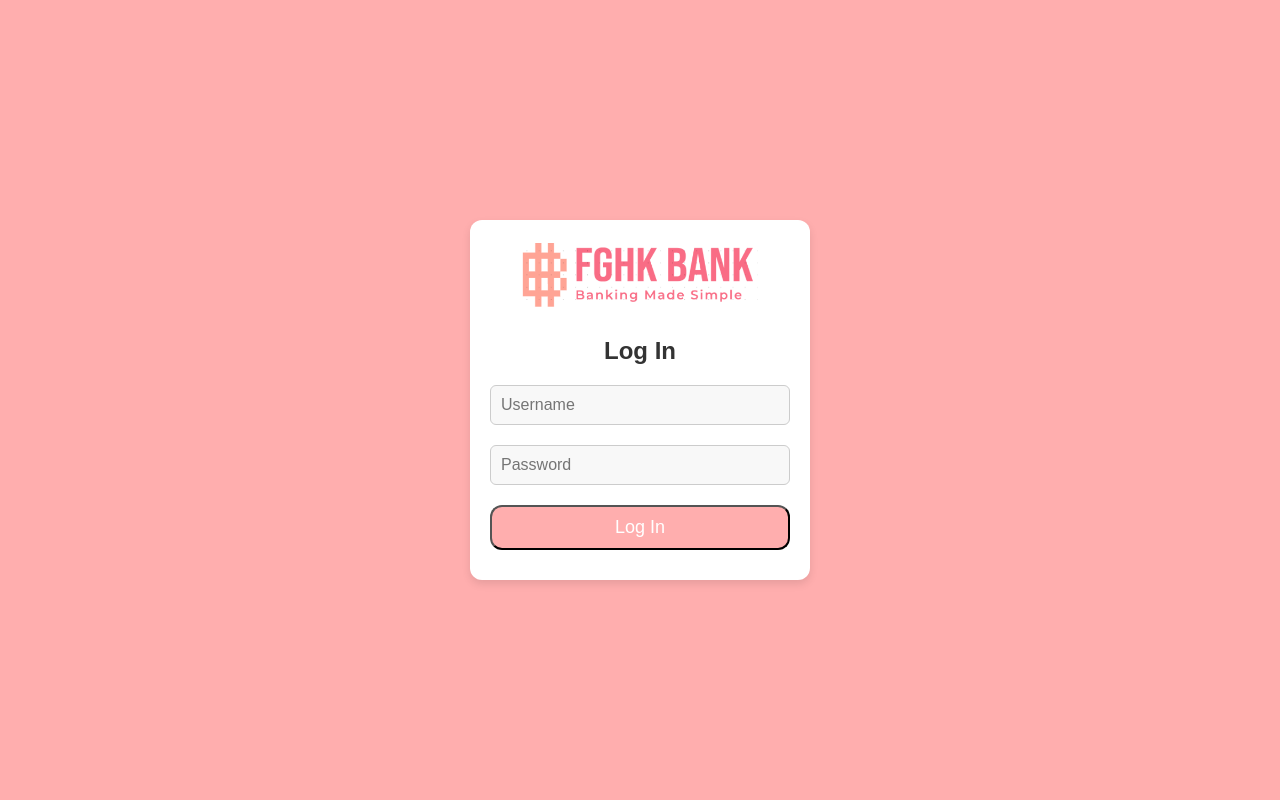
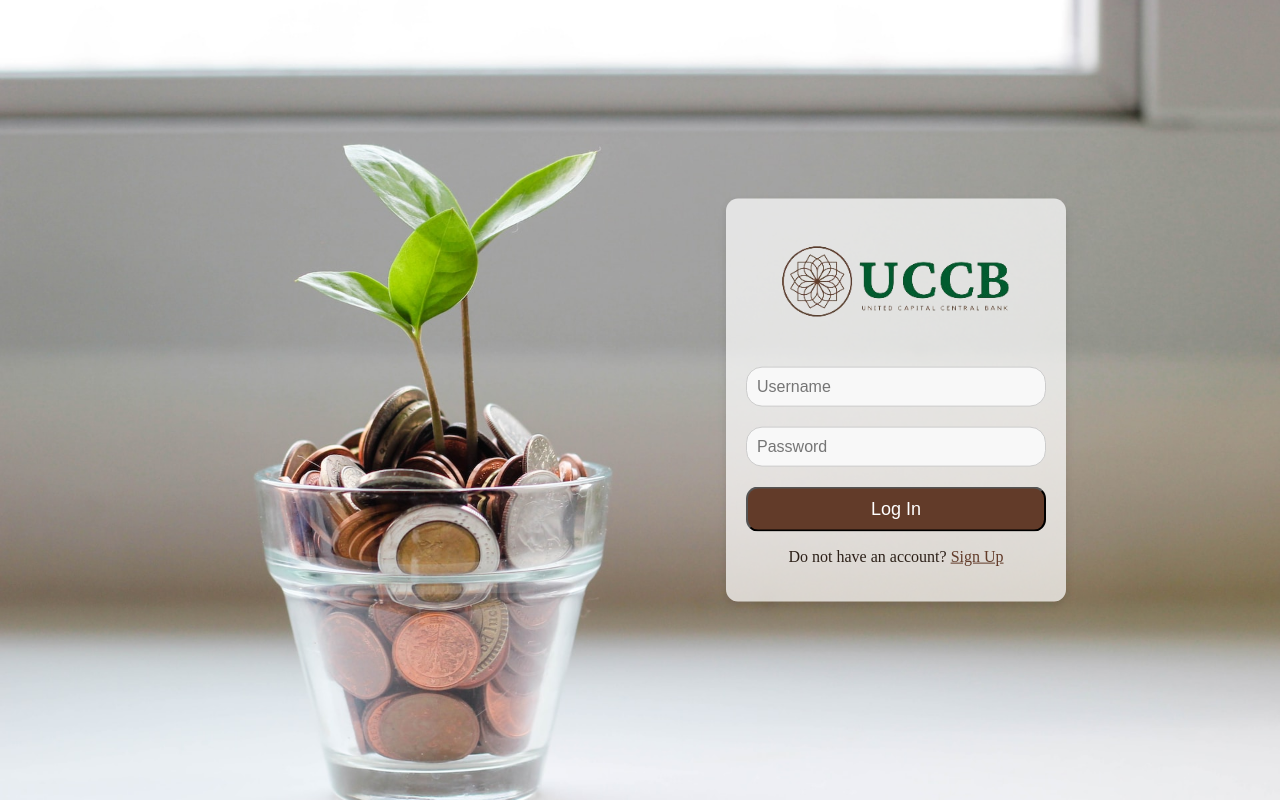
Before and after one commit to gauthamcsudheer/Bank-Management-System, a Django app: page /banking/login/ in a window 1280 px wide. Run offline with Django 4.2, Linux system fonts and the light colour scheme.

Commit message:
Login Updated

```diff
--- a/bank_system/urls.py
+++ b/bank_system/urls.py
@@ -4,6 +4,7 @@ from django.contrib import admin
 from django.conf import settings
 from django.conf.urls.static import static
 from django.urls import include, path
+
 
 urlpatterns = [
     path('admin/', admin.site.urls),
--- a/banking/templates/login.html
+++ b/banking/templates/login.html
@@ -5,23 +5,33 @@
     <meta name="viewport" content="width=device-width, initial-scale=1.0">
     <title>Login</title>
 
+    <link rel="preconnect" href="https://fonts.googleapis.com">
+    <link rel="preconnect" href="https://fonts.gstatic.com" crossorigin>
+    <link href="https://fonts.googleapis.com/css2?family=Poppins:wght@500&display=swap" rel="stylesheet">
+
     {% load static %}
 
     <style>
         body {
-            background-color: #ffaeae;
+            background-image: url("{% static 'loginbg.jpg' %}");
+            background-size: cover; /* Cover the entire viewport */
+            background-position: center; /* Center the background image */
+            height: 100vh; /* Set body height to viewport height */
+            width: 100vw; /* Set body width to viewport width */
+            overflow: hidden;
             margin: 0;
             padding: 0;
-            font-family: Arial, Helvetica, sans-serif;
+            font-family: 'Poppins', sans-serif;
         }
 
         .logo {
             text-align: center;
-            margin-bottom: 20px;
+            margin-bottom: 40px;
         }
 
         .logo img {
             width: 240px;  /* Adjust the width as needed */
+            margin-top: 20px;
         }
 
         .sign-in {
@@ -29,10 +39,10 @@
             width: 300px;
             position: absolute;
             top: 50%;  /* Adjust the position as needed */
-            left: 50%;
+            left: 70%;
             transform: translate(-50%, -50%);
             border-radius: 12px;
-            background-color: #fff;
+            background-color: rgba(255, 255, 255, 0.7);
             padding: 20px;
             box-shadow: 0 4px 8px rgba(0, 0, 0, 0.1);
         }
@@ -49,7 +59,7 @@
             padding: 10px;
             margin-bottom: 20px;
             border: 1px solid #ccc;
-            border-radius: 6px;
+            border-radius: 16px;
             background-color: #f8f8f8;
             font-size: 16px;
             box-sizing: border-box;
@@ -59,21 +69,30 @@
             width: 100%;
             padding: 10px;
             border-radius: 12px;
-            background-color: #ffaeae;
+            background-color: #623b29;
             color: #fff;
             font-size: 18px;
             cursor: pointer;
         }
 
         .but:hover {
-            background-color: #ff8282;
+            background-color: #2c2018;
+            transition: 300ms;
         }
 
         .fon {
             font-family: italic;
-            color: #ffaeae;
-            margin-left: 50px;
-            font-size: 25px;
+            color: #2c2018;
+            text-align: center;
+            font-size: 16px;
+        }
+
+        a {
+            color: #623b29;
+        }
+
+        a:hover {
+            color: #2c2018;
         }
 
         .error-message {
@@ -88,10 +107,9 @@
     <div class="sign-in">
 
         <div class="logo">
-            <img src="{% static 'FGHK.png' %}" alt="FGHK Bank">
+            <img src="{% static 'UCCB-nobg.png' %}" alt="FGHK Bank">
         </div>
 
-        <h3 class="log">Log In</h3>
         <form method="post" action="{% url 'login' %}">
             {% csrf_token %}
             <input type="text" name="username" id="uname" placeholder="Username" class="content">
@@ -101,6 +119,9 @@
             {% endif %}
             <button type="submit" class="but">Log In</button>
         </form>
+
+        <p class="fon">Do not have an account? <a href="{% url 'signup' %}">Sign Up</a></p>
+
     </div>
 </body>
 </html>
```
Also changed, not shown: db.sqlite3, static/FGHK-nobg.png (added), static/UCCB logo.png (added), static/UCCB-nobg.png (added), static/loginbg.jpg (added).
